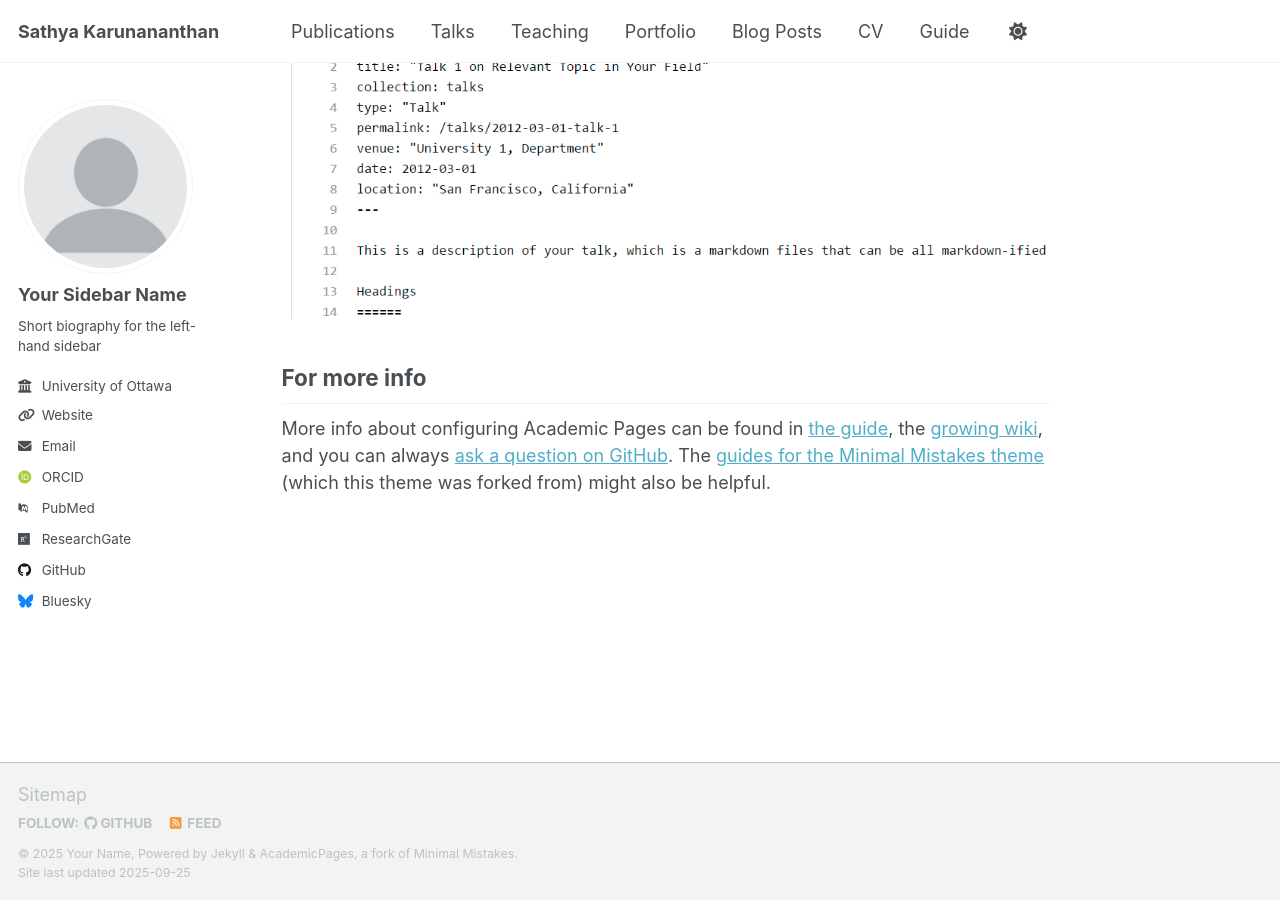
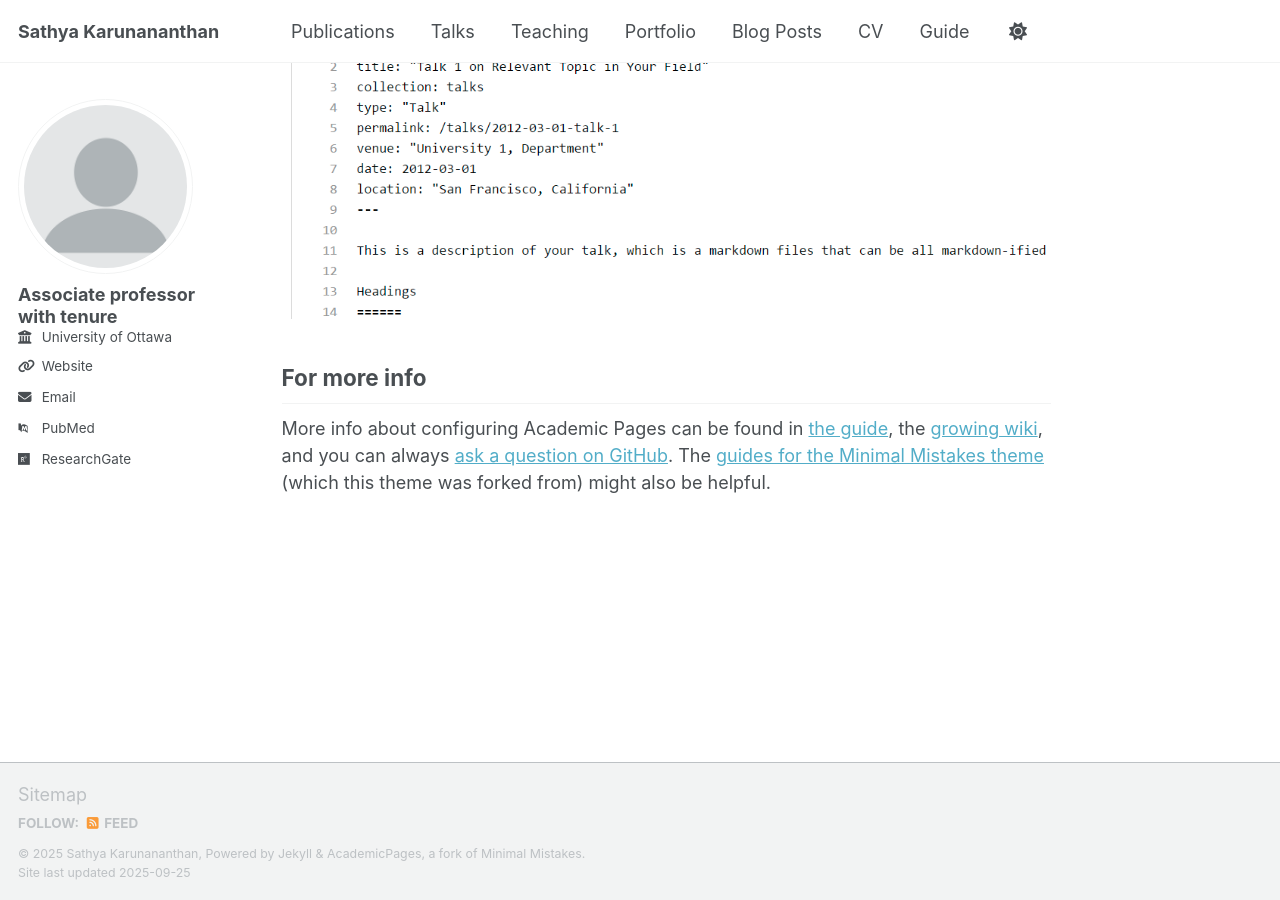
Before and after one commit to sathyaguru/sathyaguru.github.io, a Jekyll site: the page built from _pages/about.md, in a window 1280 px wide and 900 px high, scrolled down 2880 px. Built offline with Jekyll 4.4.1, drawn with Linux system fonts in a browser that asks for light colours; some web fonts are replaced; a script that is not in the unit is left out.

Commit message:
modify _config.yml

```diff
--- a/_config.yml
+++ b/_config.yml
@@ -11,9 +11,9 @@ locale                   : "en-US"
 site_theme               : "default" # Currently available options are "default", "air"
 title                    : "Sathya Karunananthan"
 title_separator          : "-"
-name                     : &name "Your Name"
-description              : &description "Your Name's academic portfolio"   # Update this with a general description of your site, this is the default if not overridden by a page
-url                      : https://academicpages.github.io # The base hostname & protocol for your site e.g. "https://[your GitHub username].github.io",
+name                     : &name "Sathya Karunananthan"
+description              : &description "Sathya Karunananthan's academic portfolio"   # Update this with a general description of your site, this is the default if not overridden by a page
+url                      : https://sathyaguru.github.io # The base hostname & protocol for your site e.g. "https://[your GitHub username].github.io",
                                                            # or if you already have some other page hosted on Github then use "https://[your GitHub username].github.io/[Your Repo Name]"
 baseurl                  : "" # the subpath of your site, e.g. "/blog"
 repository               : "sathyaguru/sathyaguru.github.io"
@@ -24,9 +24,9 @@ repository               : "sathyaguru/sathyaguru.github.io"
 author:
   # Biographic information
   avatar           : "profile.png"
-  name             : "Your Sidebar Name"
+  name             : "Associate professor with tenure"
   pronouns         : # example: "she/her"
-  bio              : "Short biography for the left-hand sidebar"
+  bio              : # "Short biography for the left-hand sidebar"
   location         : # "Ottawa, Canada"
   employer         : "University of Ottawa"
   uri              : "https://www.uottawa.ca/faculty-health-sciences/interdisciplinary/our-professors/sathya-karunananthan"
@@ -38,7 +38,7 @@ author:
   googlescholar    : # "https://scholar.google.ca/citations?user=1n7i6EcAAAAJ&hl=en&oi=ao"
   inspire-hep      : # URL
   impactstory      : # URL
-  orcid            : "http://orcid.org/yourorcidurl"
+  orcid            : # "http://orcid.org/yourorcidurl"
   semantic         : # URL
   pubmed           : "https://pubmed.ncbi.nlm.nih.gov/?term=sathya+karunananthan%5BAuthor%5D&sort=date&sort_order=desc"
   researchgate     : "https://www.researchgate.net/profile/Sathya-Karunananthan"
@@ -48,13 +48,13 @@ author:
   bitbucket        : # Username - Update with your username on the site
   codepen          : # Username
   dribbble         : # Username
-  github           : "academicpages"
+  github           : # "academicpages"
   kaggle           : # Username
   stackoverflow    : # User number or user number and name (i.e., use "1" or "1/jeff-atwood")
 
   # Social media
   artstation       : # Username
-  bluesky          : "bsky.app" # Replace this with you Bluesky username
+  bluesky          : # "bsky.app" # Replace this with you Bluesky username
   facebook         : # Username
   flickr           : # Username
   foursquare       : # Username
```
